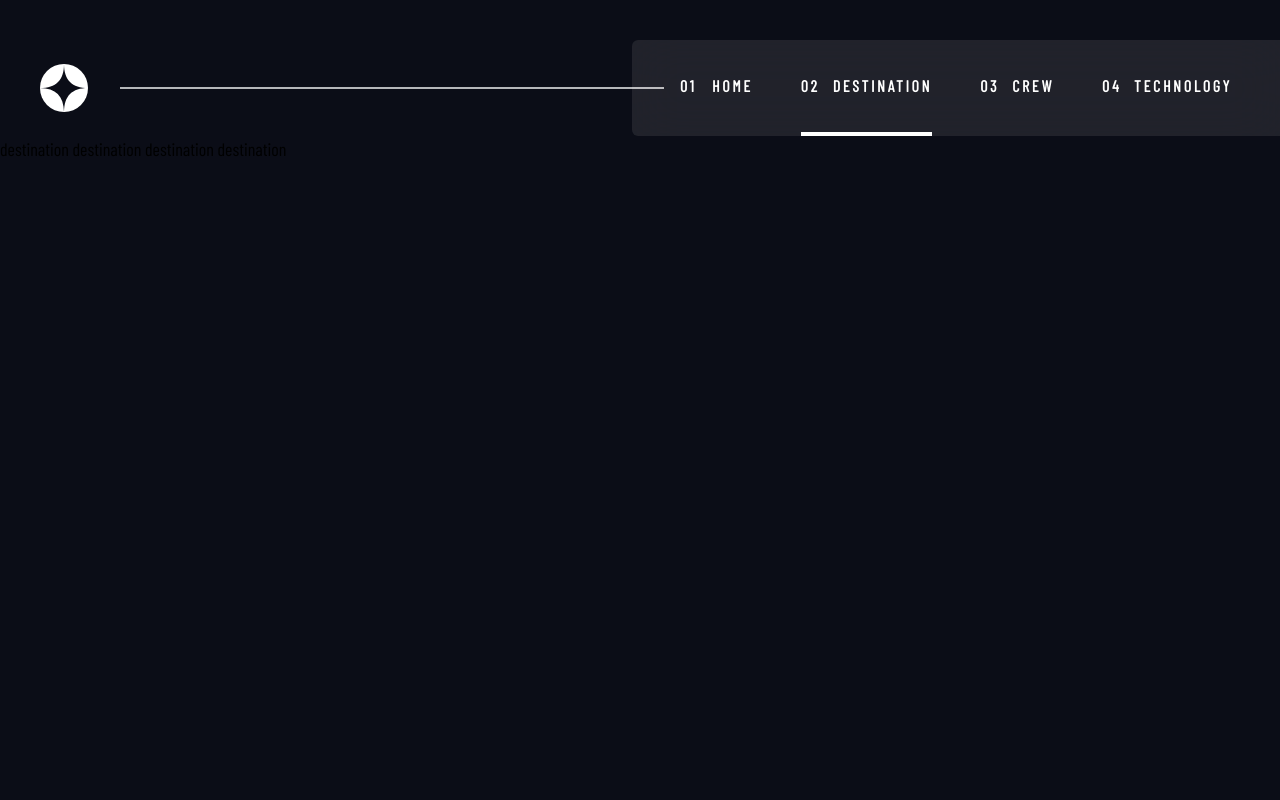
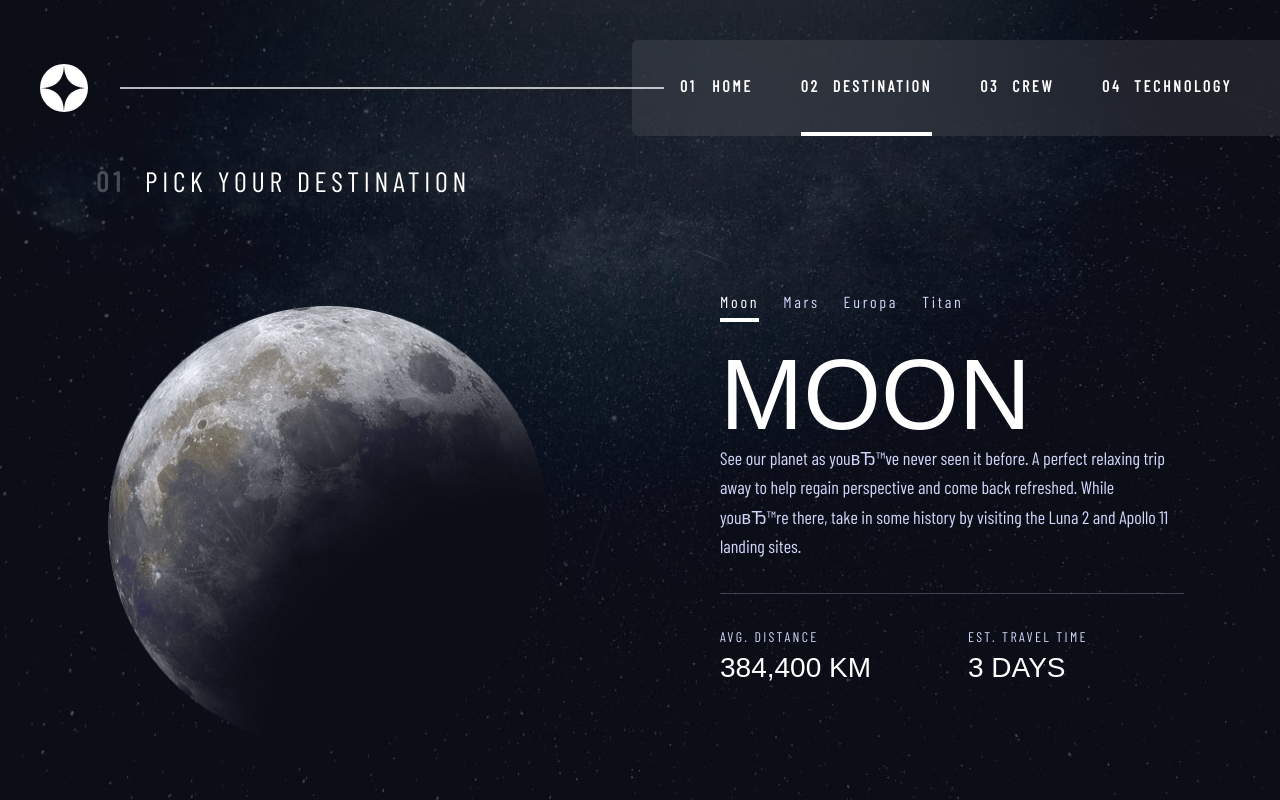
Before and after one commit to freetimezp/js-travel-11-space, a Next.js app: page /destination in a window 1280 px wide. Built offline with nearby package versions, Linux system fonts and the light colour scheme; a web font is replaced by a local one.

Commit message:
05. js-travel-11-space. Destination page Component.

```diff
--- a/package.json
+++ b/package.json
@@ -9,6 +9,7 @@
     "lint": "next lint"
   },
   "dependencies": {
+    "@mantine/hooks": "^7.3.2",
     "framer-motion": "^10.16.16",
     "next": "14.0.4",
     "react": "^18",
--- a/src/app/destination/page.tsx
+++ b/src/app/destination/page.tsx
@@ -1,11 +1,146 @@
-import React from 'react';
+"use client";
 
-function page() {
+import Image from "next/image";
+
+import { AnimatePresence, motion } from "framer-motion";
+
+import mobile from "@/assets/destination/background-destination-mobile.jpg";
+import tablet from "@/assets/destination/background-destination-tablet.jpg";
+import desktop from "@/assets/destination/background-destination-desktop.jpg";
+
+import europa from "@/assets/destination/image-europa.png";
+import mars from "@/assets/destination/image-mars.png";
+import moon from "@/assets/destination/image-moon.png";
+import titan from "@/assets/destination/image-titan.png";
+import { useMemo, useState } from "react";
+import { usePrevious } from "@mantine/hooks";
+import { SLIDE_LEFT, SLIDE_RIGHT } from "@/lib/data";
+import MotionDiv from "@/components/MotionDiv";
+import Background from "@/components/Background";
+import PageTitle from "@/components/PageTitle";
+
+// Data
+const planets = [
+    {
+        name: "Moon",
+        image: moon,
+        distance: "384,400 km",
+        time: "3 days",
+        description: `See our planet as youвЂ™ve never seen it before. A perfect relaxing trip away to help regain perspective and come back refreshed. While youвЂ™re there, take in some history by visiting the Luna 2 and Apollo 11 landing sites.`,
+    },
+    {
+        name: "Mars",
+        image: mars,
+        distance: "225,000 km",
+        time: "9 months",
+        description: `DonвЂ™t forget to pack your hiking boots. YouвЂ™ll need them to tackle Olympus Mons, the tallest planetary mountain in our solar system. ItвЂ™s two and a half times the size of Everest!`,
+    },
+    {
+        name: "Europa",
+        image: europa,
+        distance: "628,000 km",
+        time: "3 years",
+        description: `The smallest of the four Galilean moons orbiting Jupiter, Europa is a winter loverвЂ™s dream. With an icy surface, itвЂ™s perfect for a bit of ice skating, curling, hockey, or simple relaxation in your snug wintery cabin.`,
+    },
+    {
+        name: "Titan",
+        image: titan,
+        distance: "1,600,000 km",
+        time: "7 years",
+        description: `The only moon known to have a dense atmosphere other than Earth, Titan is a home away from home (just a few hundred degrees colder!). As a bonus, you get striking views of the Rings of Saturn.`,
+    },
+];
+
+function DestinationPage() {
+    const [actual, setActual] = useState(0);
+    const previous = usePrevious(actual);
+
+    const planet = useMemo(() => planets[actual], [actual]);
+    const variant = useMemo(() => {
+        if (previous === undefined) return SLIDE_RIGHT;
+        if (actual > previous) return SLIDE_LEFT;
+        return SLIDE_RIGHT;
+    }, [actual]);
+
     return (
-        <div>
-            destination destination destination destination
-        </div>
+        <MotionDiv>
+            <Background
+                mobile={mobile.src}
+                tablet={tablet.src}
+                desktop={desktop.src}
+            />
+
+            <main className=" relative z-10 p-6 md:px-24 md:pb-0 ">
+                <PageTitle number={1} title="Pick your destination" />
+
+                <motion.div
+                    variants={SLIDE_LEFT}
+                    className="w-fit mx-auto mb-8 md:mx-0 md:-ml-10"
+                ></motion.div>
+                <div className="grid gap-40 lg:grid-cols-2 lg:pt-12">
+                    <AnimatePresence>
+                        <motion.div
+                            key={planet.name}
+                            variants={variant}
+                            className="flex justify-center my-6"
+                        >
+                            <Image
+                                className="w-60 md:w-80 lg:w-[440px] aspect-square"
+                                src={planet.image}
+                                alt="Europa"
+                            />
+                        </motion.div>
+                    </AnimatePresence>
+                    <div>
+                        <div className="flex items-center justify-center text-secondary space-x-6 nav-text md:text-[16px] lg:justify-start">
+                            {planets.map(({ name }, index) => (
+                                <div
+                                    key={name}
+                                    onClick={() => setActual(index)}
+                                    className={`relative py-2 border-b-2 border-transparent cursor-pointer transition [&:not(.active)]:hover:border-current [&.active]:text-white  ${!index && "active"
+                                        }`}
+                                >
+                                    {name}
+                                    {planet.name === name && (
+                                        <motion.span
+                                            layoutId="planetUnderline"
+                                            className="absolute bottom-0 left-0 w-full h-1 bg-white"
+                                        />
+                                    )}
+                                </div>
+                            ))}
+                        </div>
+                        <div className="text-secondary text-center lg:text-left">
+                            <h3 className="mt-5 uppercase text-white lg:text-[100px]">
+                                {planets[actual].name}
+                            </h3>
+                            <p className="leading-relaxed lg:text-[18px]">
+                                {" "}
+                                {planets[actual].description}{" "}
+                            </p>
+                            <hr className="my-8 border-secondary/25" />
+                            <div className="grid md:grid-cols-2 gap-8">
+                                <div className="w-fit mx-auto uppercase lg:mx-0">
+                                    <span className="block sub-2">avg. distance</span>
+                                    <span className="block sub-1 text-white">
+                                        {" "}
+                                        {planets[actual].distance}{" "}
+                                    </span>
+                                </div>
+                                <div className="w-fit mx-auto uppercase lg:mx-0">
+                                    <span className="block sub-2">est. travel time</span>
+                                    <span className="block sub-1 text-white">
+                                        {" "}
+                                        {planets[actual].time}{" "}
+                                    </span>
+                                </div>
+                            </div>
+                        </div>
+                    </div>
+                </div>
+            </main>
+        </MotionDiv>
     );
-};
+}
 
-export default page;
+export default DestinationPage;
--- /dev/null
+++ b/src/components/PageTitle.tsx
@@ -0,0 +1,22 @@
+import React from 'react';
+
+interface PageTitleProps {
+    title: string;
+    number: number | string;
+};
+
+function PageTitle({ title, number }: PageTitleProps) {
+    return (
+        <div className='w-fit nav-text uppercase text-white md:text-[20px]
+            md:tracking-[3.38px] lg:text-[28px] lg:tracking-[4.72px]'>
+            <span className='inline-block font-bold opacity-25 mr-5'>
+                0{number}
+            </span>
+            <span className='inline-block'>
+                {title}
+            </span>
+        </div>
+    );
+};
+
+export default PageTitle;
```
Also changed, not shown: 1 other file (tests, documents, lock files or other folders).
